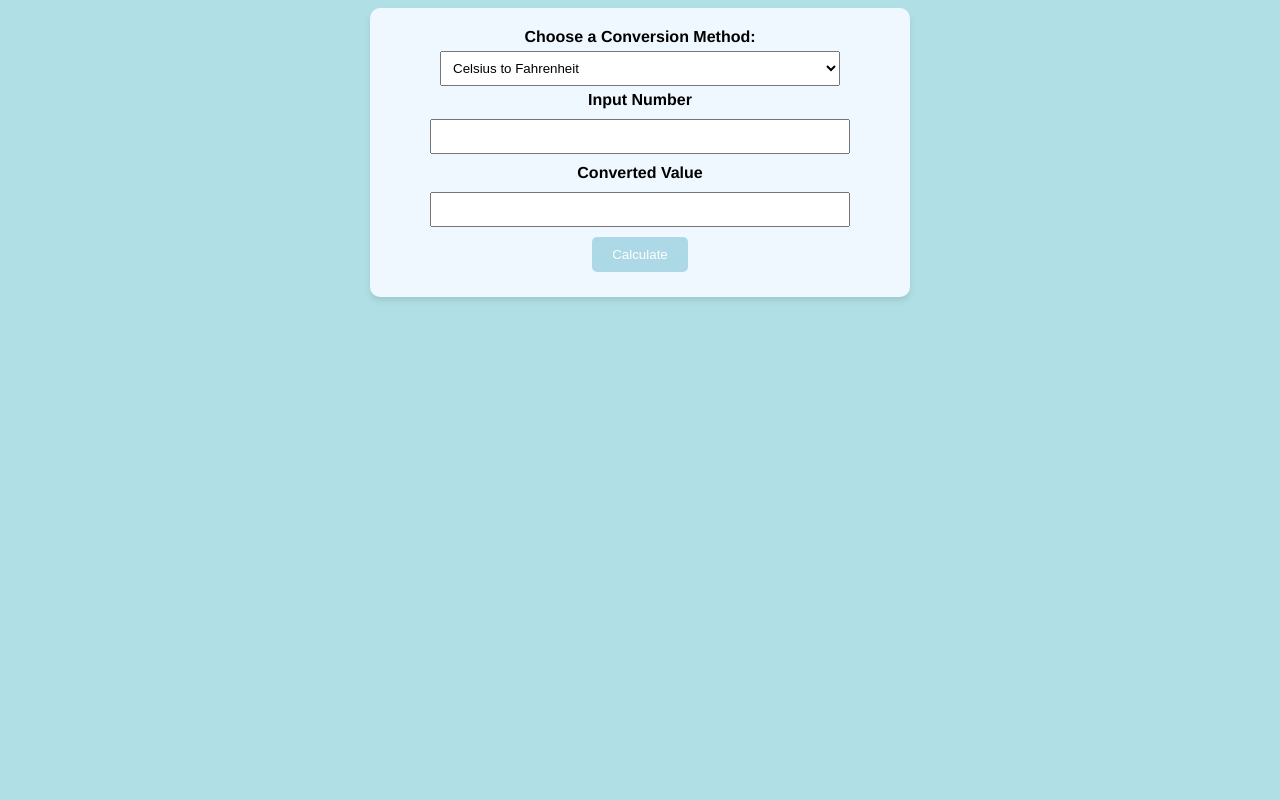
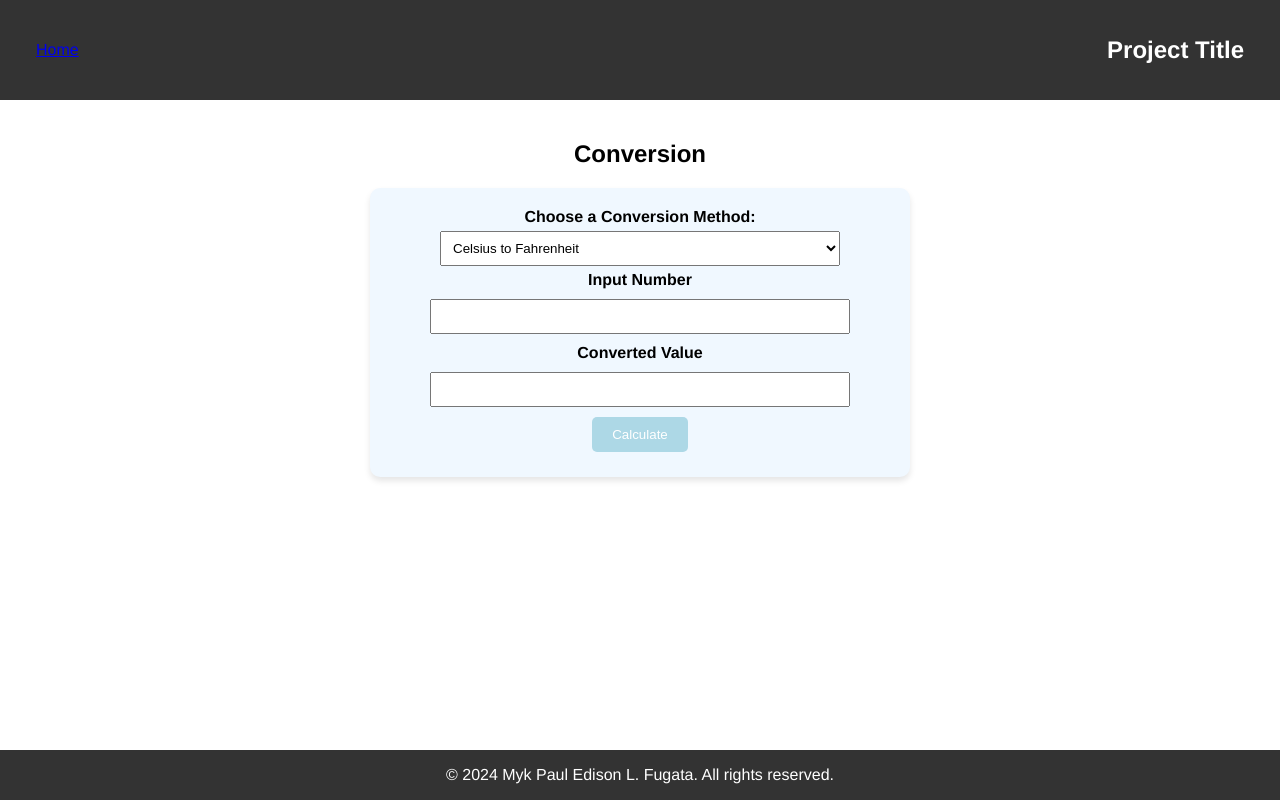
Before and after one commit to maiku10010/ITC, a plain HTML site: page conversion.html in a window 1280 px wide. Drawn offline with Linux system fonts and the light colour scheme.

Commit message:
Update conversion.html

```diff
--- a/conversion.html
+++ b/conversion.html
@@ -3,9 +3,23 @@
 <head>
     <meta charset="UTF-8">
     <meta name="viewport" content="width=device-width, initial-scale=1.0">
-    <link rel="stylesheet" href="conversion.css">
-    <title>Unit Converter</title>
-    <style>
+    <title>Project Template</title>
+    <link rel="stylesheet" href="styles.css">
+</head>
+<body>
+
+    <header>
+        <nav class="navbar">
+            <a href="index.html" class="home-link">Home</a>
+            <h1 class="project-title">Project Title</h1>
+        </nav>
+    </header>
+
+
+    <main>
+        <div class="content">
+            <h2>Conversion</h2>
+                <style>
         .center {
             font-family: Helvetica, sans-serif;
             margin: auto;
@@ -47,7 +61,8 @@
             width: 80%;
         }
     </style>
-</head>
+
+
 <body>
     <div class="center">
         <label for="conversion">Choose a Conversion Method:</label>
@@ -66,6 +81,9 @@
 
         <button onclick="convertFunction()">Calculate</button>
     </div>
+
+        </div>
+    </main>
 
     <script>
         function convertFunction() {
@@ -99,5 +117,9 @@
             document.getElementById("converted").value = result.toFixed(2);
         }
     </script>
+
+    <footer>
+        <p>&copy; 2024 Myk Paul Edison L. Fugata. All rights reserved.</p>
+    </footer>
 </body>
 </html>
```
